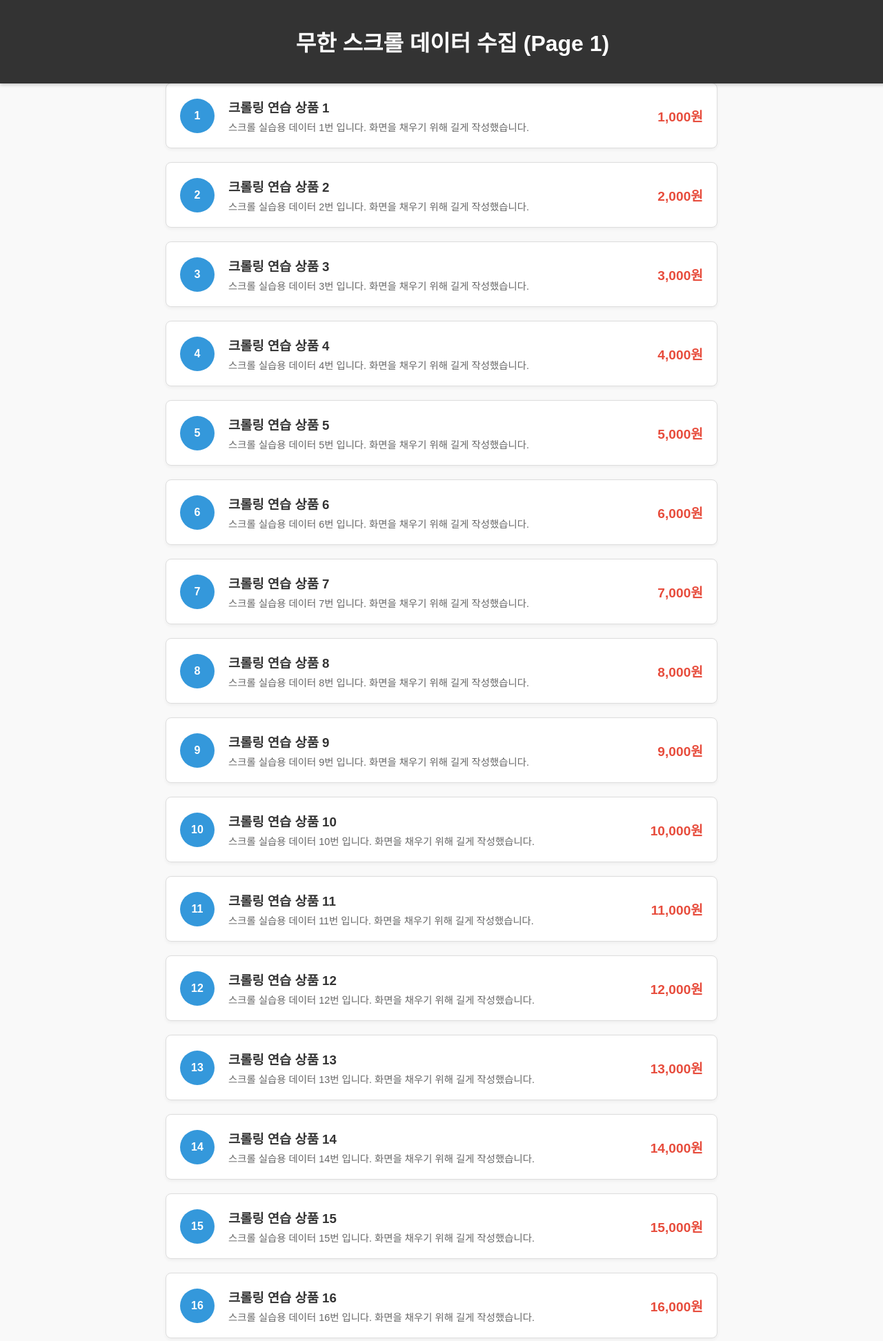
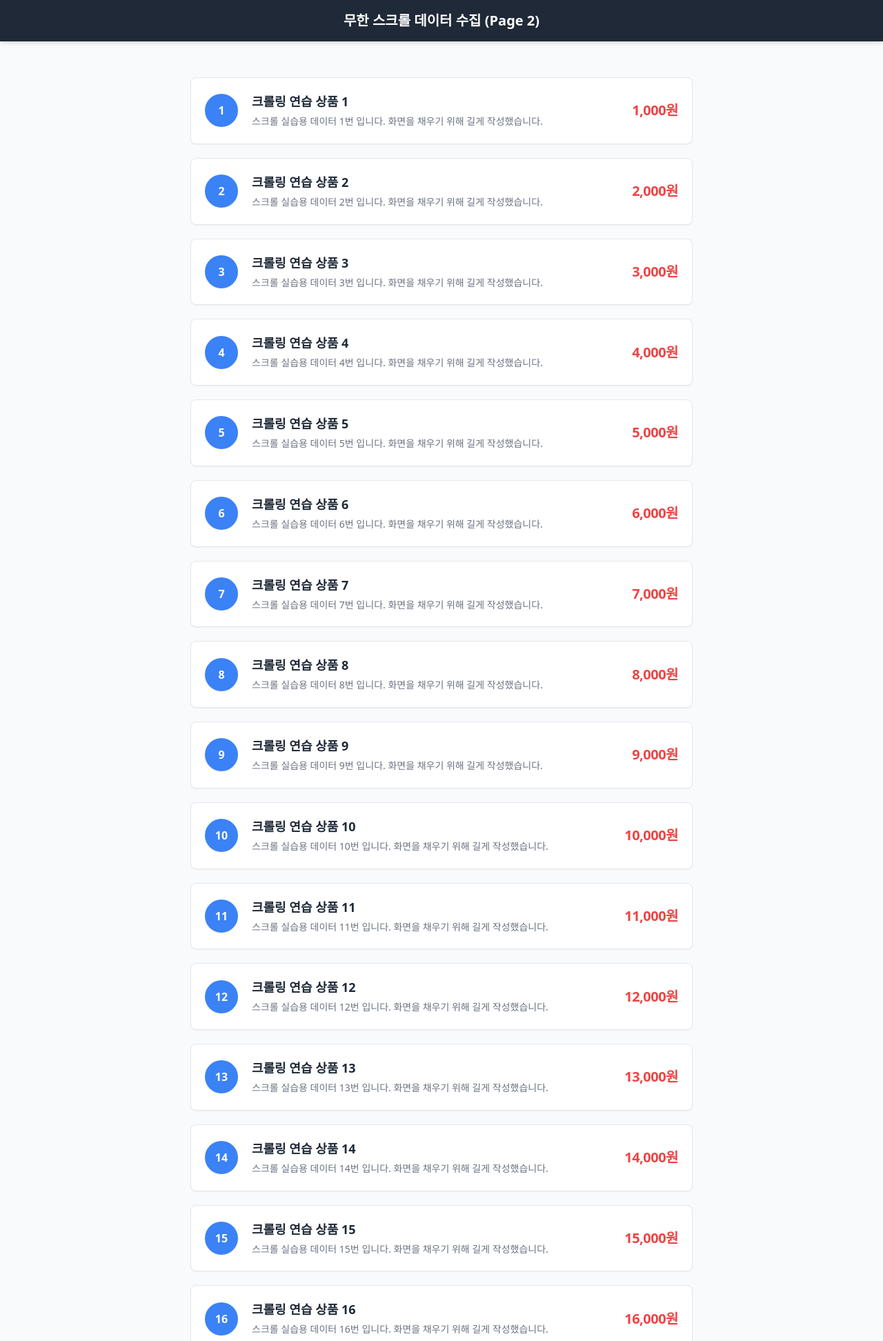
Before and after one commit to ej31/selenium-labs, a FastAPI app: page /scroll in a window 1280 px wide. Shown: the top 1944 px of the page at 69% size. Run offline with FastAPI, Linux system fonts and the light colour scheme; some libraries are stand-ins or nearby versions.

Commit message:
fix: initializing

```diff
--- a/templates/scroll.html
+++ b/templates/scroll.html
@@ -4,44 +4,31 @@
     <meta charset="UTF-8">
     <meta name="viewport" content="width=device-width, initial-scale=1.0">
     <title>무한 스크롤 실습</title>
+    <!-- Tailwind CSS CDN 추가 -->
+    <script src="https://cdn.tailwindcss.com"></script>
     <style>
-        body { font-family: 'Noto Sans KR', sans-serif; margin: 0; padding: 0; background-color: #f9f9f9; }
-        header { background-color: #333; color: white; padding: 1rem; text-align: center; position: fixed; top: 0; width: 100%; z-index: 100; box-shadow: 0 2px 5px rgba(0,0,0,0.2); }
-        .content-area { max-width: 800px; margin: 100px auto 20px; padding: 20px; min-height: 100vh; }
-
-        .product-item {
-            background: white; border: 1px solid #ddd; border-radius: 8px;
-            margin-bottom: 20px; padding: 20px; display: flex; align-items: center;
-            box-shadow: 0 2px 5px rgba(0,0,0,0.05); transition: transform 0.2s;
-            opacity: 0; animation: fadeIn 0.5s forwards;
-        }
-        @keyframes fadeIn { to { opacity: 1; } }
-        .product-item:hover { transform: translateY(-3px); }
-        .circle { width: 50px; height: 50px; background-color: #3498db; border-radius: 50%; color: white; display: flex; align-items: center; justify-content: center; font-weight: bold; margin-right: 20px; flex-shrink: 0; }
-        .info h3 { margin: 0 0 5px 0; color: #333; }
-        .info p { margin: 0; color: #666; font-size: 0.9em; }
-        .price { margin-left: auto; font-weight: bold; color: #e74c3c; font-size: 1.2em; }
-
-        /* 바닥 감지 센서 (Sentinel) */
-        #sentinel { height: 20px; margin-top: 20px; border: 1px dashed transparent; }
-
-        #loader { text-align: center; padding: 20px; display: none; color: #666; }
-        .end-msg { text-align: center; color: #888; padding: 30px; font-weight: bold; display: none; }
+        /* Tailwind로 대체하기 복잡한 커스텀 애니메이션만 남김 */
+        @keyframes fadeIn { from { opacity: 0; } to { opacity: 1; } }
+        .animate-fadeIn { animation: fadeIn 0.5s forwards; }
     </style>
 </head>
-<body>
-    <header>
-        <h1>무한 스크롤 데이터 수집 (Page <span id="page-num">0</span>)</h1>
+<body class="bg-gray-50 font-sans">
+    <header class="fixed top-0 left-0 w-full z-50 bg-gray-800 text-white p-4 text-center shadow-md">
+        <h1 class="text-xl font-bold">무한 스크롤 데이터 수집 (Page <span id="page-num">0</span>)</h1>
     </header>
 
-    <div class="content-area" id="container">
+    <!-- 콘텐츠 영역 -->
+    <div id="container" class="max-w-3xl mx-auto mt-28 px-5 min-h-screen">
         <!-- 아이템 추가 영역 -->
     </div>
 
-    <div id="loader">데이터 불러오는 중... ⏳</div>
+    <!-- 로더 및 상태 메시지 -->
+    <div id="loader" class="text-center p-5 text-gray-500 hidden">데이터 불러오는 중... ⏳</div>
+
     <!-- ✅ 스크롤 감지용 센서 -->
-    <div id="sentinel"></div>
-    <div id="end-message" class="end-msg">모든 데이터를 불러왔습니다! 🎉</div>
+    <div id="sentinel" class="h-5 mt-5 border border-dashed border-transparent"></div>
+
+    <div id="end-message" class="text-center text-gray-400 font-bold p-8 hidden">모든 데이터를 불러왔습니다! 🎉</div>
 
     <script>
         let page = 1;
@@ -52,12 +39,15 @@
         const sentinel = document.getElementById('sentinel');
         const endMsg = document.getElementById('end-message');
         const pageNumDisplay = document.getElementById('page-num');
-        const ITEMS_PER_PAGE = 20; // 20개로 증가
+
+        // 한 페이지당 20개씩 불러와서 스크롤바 생성 유도
+        const ITEMS_PER_PAGE = 20;
 
         async function loadItems() {
             if (isLoading || isFinished) return;
 
             isLoading = true;
+            // Tailwind hidden 클래스 토글 방식 대신 style.display 사용 (기존 로직 유지)
             loader.style.display = 'block';
 
             try {
@@ -91,19 +81,22 @@
 
                 items.forEach(item => {
                     const div = document.createElement('div');
-                    div.className = 'product-item';
+
+                    // ✅ Tailwind 클래스 적용
+                    // Selenium 실습용 'product-item' 클래스는 맨 앞에 유지
+                    div.className = 'product-item bg-white border border-gray-200 rounded-lg mb-5 p-5 flex items-center shadow-sm transition-transform duration-200 hover:-translate-y-1 opacity-0 animate-fadeIn';
 
                     const title = item.title || item.name || '제목 없음';
                     const description = item.description || '설명이 없습니다.';
                     const price = item.price ? item.price.toLocaleString() : '0';
 
                     div.innerHTML = `
-                        <div class="circle">${item.id}</div>
-                        <div class="info">
-                            <h3>${title}</h3>
-                            <p>${description}</p>
+                        <div class="circle w-12 h-12 bg-blue-500 rounded-full text-white flex items-center justify-center font-bold mr-5 shrink-0 shadow-sm">${item.id}</div>
+                        <div class="info flex-1">
+                            <h3 class="text-gray-800 font-bold mb-1 text-lg">${title}</h3>
+                            <p class="text-gray-500 text-sm m-0 leading-relaxed">${description}</p>
                         </div>
-                        <div class="price">${price}원</div>
+                        <div class="price ml-auto font-bold text-red-500 text-xl tracking-tight">${price}원</div>
                     `;
                     container.appendChild(div);
                 });
@@ -118,7 +111,6 @@
                 isLoading = false;
                 loader.style.display = 'none';
 
-                // ✅ 중요: 로딩이 끝났는데도 센서가 여전히 화면에 보이면(화면이 너무 커서) 즉시 더 로딩함
                 checkSentinelVisibility();
             }
         }
@@ -131,7 +123,9 @@
 
         observer.observe(sentinel);
 
-        // 로딩 완료 후 재검사 함수
+        // ✅ 페이지 접속 시 초기 데이터 20개를 즉시 불러옵니다.
+        loadItems();
+
         function checkSentinelVisibility() {
             if (!isFinished && !isLoading) {
                 const rect = sentinel.getBoundingClientRect();
```
